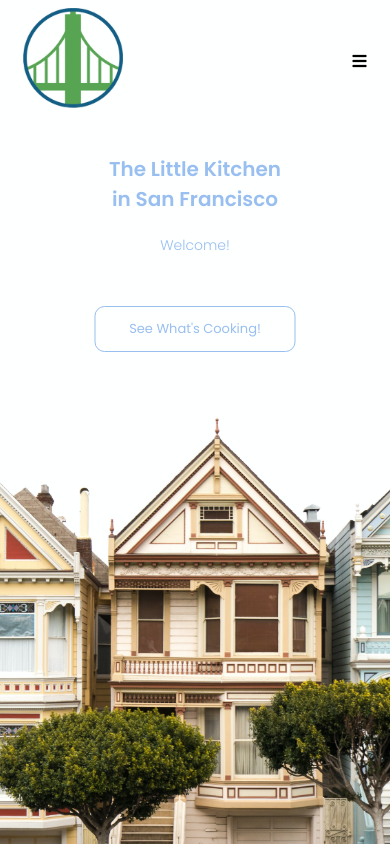
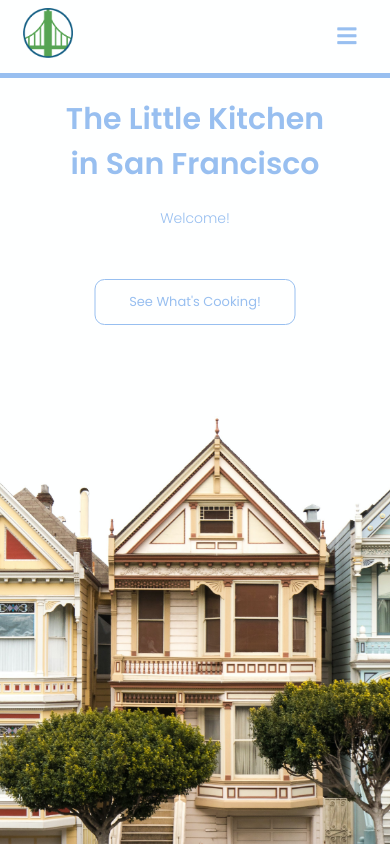
Before and after one commit to LeesahMasko/littleKitchenSF, a plain HTML site: page index.html in a window 390 px wide. Shown: the top 846 px of the page. Drawn offline with Linux system fonts and the light colour scheme.

Commit message:
adding adjustments for @media

```diff
--- a/styles.css
+++ b/styles.css
@@ -105,9 +105,25 @@ nav .fa{
     display: none;
 }
 @media(max-width:700px){
+    nav{
+        display: flex;
+        padding: 2% 6%;
+        justify-content: space-between;
+        align-items: center;
+        border-bottom: solid 5px rgb(152, 191, 240);
+    }
+    .text-box{
+        width:90%;
+        color: rgb(152, 191, 240);
+        position:absolute;
+        top: 25%;
+        left:50%;
+        transform: translate(-50%, -50%);
+        text-align: center;
+    }
 
     .text-box h1{
-        font-size:20px;
+        font-size:30px;
     }
     .nav-links ul li{
         display: block;
@@ -125,7 +141,7 @@ nav .fa{
         z-index: 2;
         transition: 0.5s;
     }
-    nav .fa{
+    nav .fas{
         display: block;
         color:rgb(152, 191, 240);
         margin: 10px;
@@ -137,6 +153,19 @@ nav .fa{
     }
     .x-close{
         margin: 10px;
+    }
+
+    .row{
+        display:flex;
+        flex-direction: column;
+        justify-content: space-between;
+
+    }
+    .logo{
+        width: 5%;
+    }
+    nav img{
+        width: 50px;
     }
 
 }
```
